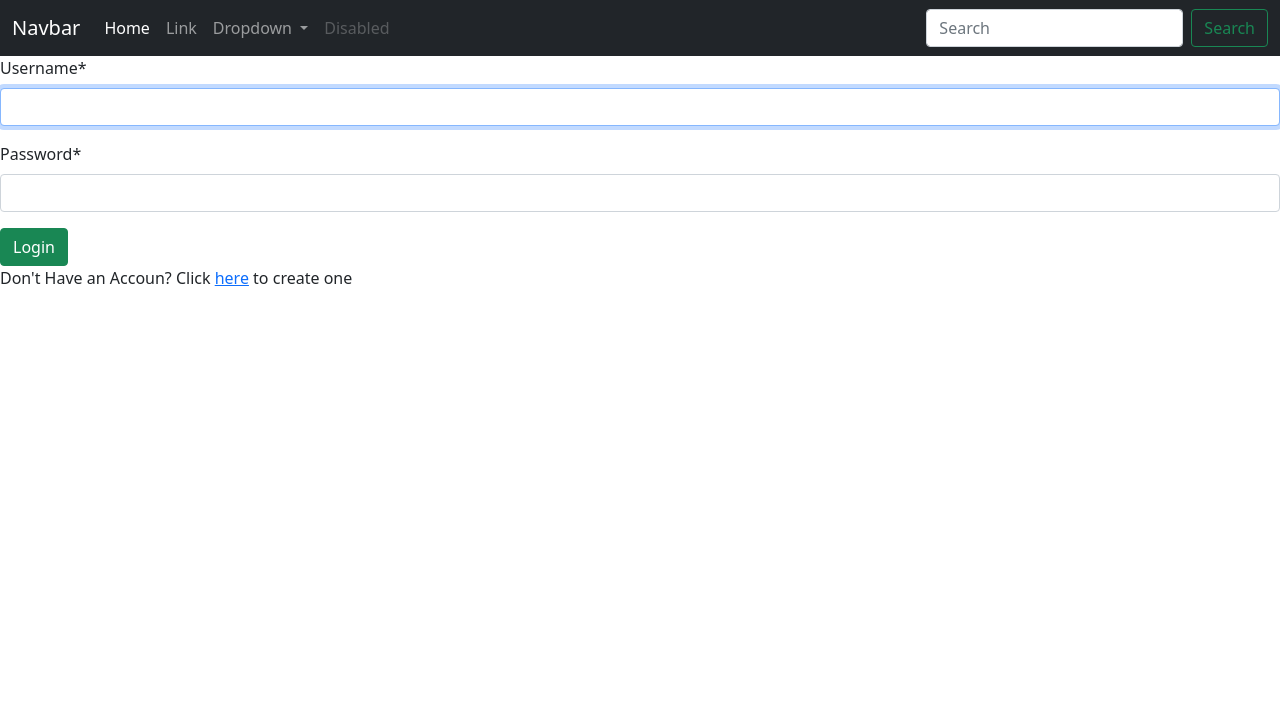
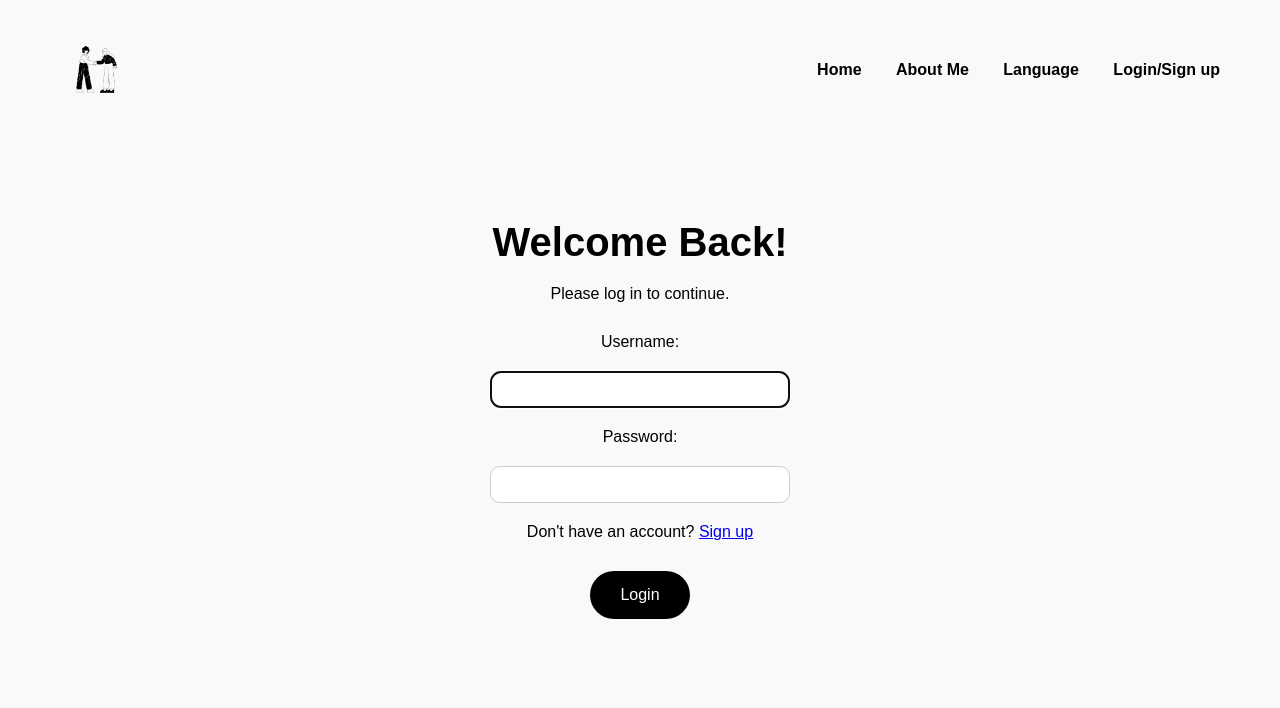
Before and after one commit to BivasNandan/Who-s-Free, a Django app: page /login/ in a window 1280 px wide. Shown: the top 708 px of the page. Run offline with Django 5.2, Linux system fonts and the light colour scheme; some libraries are stand-ins or nearby versions.

Commit message:
connected homepage register page login

```diff
--- a/config/settings.py
+++ b/config/settings.py
@@ -37,13 +37,13 @@ INSTALLED_APPS = [
     'django.contrib.sessions',
     'django.contrib.messages',
     'django.contrib.staticfiles',
-    'crispy_bootstrap5',
 
     #our apps
     'users.apps.UsersConfig',
     'events.apps.EventsConfig',
     'chat.apps.ChatConfig',
     'crispy_forms',
+    'crispy_bootstrap5',
 ]
 
 MIDDLEWARE = [
--- a/config/urls.py
+++ b/config/urls.py
@@ -24,10 +24,10 @@ from chat import views as c_views
 
 urlpatterns = [
     path('admin/', admin.site.urls),
-    path('', u_views.home),
+    path('', u_views.home, name='home'),
     path('events/', e_views.home),
     path('chat/', c_views.home),
-    path('register/', u_views.register, name='register'),
-    path('', include('django.contrib.auth.urls')),
+    path('signup/', u_views.signup, name='signup'),
+    path('login/', u_views.login_view, name = 'login'),
 
 ] + static(settings.MEDIA_URL, document_root = settings.MEDIA_ROOT)
--- /dev/null
+++ b/static/users/css/styles.css
@@ -0,0 +1,115 @@
+/* Base styles */
+* {
+  margin: 0;
+  padding: 0;
+  box-sizing: border-box;
+}
+
+body {
+  font-family: 'Poppins', sans-serif;
+  background: #f9f9f9;
+  color: #000;
+  overflow-x: hidden;
+}
+
+header {
+  display: flex;
+  justify-content: space-between;
+  align-items: center;
+  padding: 20px 60px;
+}
+
+.logo {
+  height: 100px;
+}
+
+nav a {
+  margin-left: 30px;
+  text-decoration: none;
+  color: #000;
+  font-weight: bold;
+}
+
+/* Landing Page */
+.intro, .cta {
+  display: flex;
+  flex-direction: column;
+  align-items: center;
+  padding: 30px 20px;
+  text-align: center;
+}
+
+h1, h2 {
+  font-size: 2.5rem;
+  margin-bottom: 20px;
+}
+
+.questions {
+  display: flex;
+  flex-direction: column;
+  gap: 20px;
+  margin-top: 30px;
+  margin-bottom: 30px;
+}
+
+.question p {
+  font-size: 1.5rem;
+  font-weight: 500;
+}
+
+.handshake {
+  width: 280px;
+  margin-top: 40px;
+}
+
+/* Call to action */
+.hidden {
+  display: none;
+}
+
+.cta p {
+  margin: 20px 0;
+  font-size: 1.2rem;
+}
+
+.primary-btn, .secondary-btn {
+  margin: 10px;
+  padding: 15px 30px;
+  font-size: 1rem;
+  border: none;
+  cursor: pointer;
+  border-radius: 30px;
+  text-decoration: none;
+}
+
+.primary-btn {
+  background-color: #000;
+  color: #fff;
+
+}
+
+.secondary-btn {
+  background-color: transparent;
+  border: 2px solid #000;
+}
+
+/* Signup page */
+.signup-page {
+  padding: 80px 20px;
+  text-align: center;
+}
+
+.signup-form {
+  display: flex;
+  flex-direction: column;
+  gap: 20px;
+  margin-top: 30px;
+  align-items: center;
+}
+
+.signup-form input {
+  width: 300px;
+  padding: 10px;
+  border: 1px solid #ccc;
+  border-radius: 10px;
+}
--- /dev/null
+++ b/static/users/js/script.js
@@ -0,0 +1,5 @@
+// After 2 seconds, hide intro and show CTA
+setTimeout(() => {
+    document.getElementById('intro').classList.add('hidden');
+    document.getElementById('cta').classList.remove('hidden');
+  }, 2000);
--- a/template/base.html
+++ b/template/base.html
@@ -1,53 +1,51 @@
+{% load static %}
+
 <!DOCTYPE html>
 <html lang="en">
 <head>
-    <meta charset="UTF-8">
-    <meta name="viewport" content="width=device-width, initial-scale=1.0">
-    <link href="https://cdn.jsdelivr.net/npm/bootstrap@5.0.2/dist/css/bootstrap.min.css" rel="stylesheet" integrity="sha384-EVSTQN3/azprG1Anm3QDgpJLIm9Nao0Yz1ztcQTwFspd3yD65VohhpuuCOmLASjC" crossorigin="anonymous">
-    <title>Document</title>
+  <meta charset="UTF-8">
+  <meta name="viewport" content="width=device-width, initial-scale=1">
+  <title>Who's Free</title>
+  <link rel="stylesheet" href="{% static 'users/css/styles.css' %}">
 </head>
 <body>
 
-    <nav class="navbar navbar-expand-lg navbar-light bg-light navbar-dark bg-dark"">
-        <div class="container-fluid">
-          <a class="navbar-brand" href="#">Navbar</a>
-          <button class="navbar-toggler" type="button" data-bs-toggle="collapse" data-bs-target="#navbarSupportedContent" aria-controls="navbarSupportedContent" aria-expanded="false" aria-label="Toggle navigation">
-            <span class="navbar-toggler-icon"></span>
-          </button>
-          <div class="collapse navbar-collapse" id="navbarSupportedContent">
-            <ul class="navbar-nav me-auto mb-2 mb-lg-0">
-              <li class="nav-item">
-                <a class="nav-link active" aria-current="page" href="#">Home</a>
-              </li>
-              <li class="nav-item">
-                <a class="nav-link" href="#">Link</a>
-              </li>
-              <li class="nav-item dropdown">
-                <a class="nav-link dropdown-toggle" href="#" id="navbarDropdown" role="button" data-bs-toggle="dropdown" aria-expanded="false">
-                  Dropdown
-                </a>
-                <ul class="dropdown-menu" aria-labelledby="navbarDropdown">
-                  <li><a class="dropdown-item" href="#">Action</a></li>
-                  <li><a class="dropdown-item" href="#">Another action</a></li>
-                  <li><hr class="dropdown-divider"></li>
-                  <li><a class="dropdown-item" href="#">Something else here</a></li>
-                </ul>
-              </li>
-              <li class="nav-item">
-                <a class="nav-link disabled" href="#" tabindex="-1" aria-disabled="true">Disabled</a>
-              </li>
-            </ul>
-            <form class="d-flex">
-              <input class="form-control me-2" type="search" placeholder="Search" aria-label="Search">
-              <button class="btn btn-outline-success" type="submit">Search</button>
-            </form>
-          </div>
-        </div>
-      </nav>
-      {%block content%}
-      {%endblock%}
+<header>
+  <img src="{% static 'users/images/logo1.png' %}" alt="Who's Free Logo" class="logo">
+  <nav>
+    <a href="#">Home</a>
+    <a href="#">About Me</a>
+    <a href="#">Language</a>
+    <a href="signup.html">Login/Sign up</a>
+  </nav>
+</header>
 
-    <script src="https://cdn.jsdelivr.net/npm/@popperjs/core@2.9.2/dist/umd/popper.min.js" integrity="sha384-IQsoLXl5PILFhosVNubq5LC7Qb9DXgDA9i+tQ8Zj3iwWAwPtgFTxbJ8NT4GN1R8p" crossorigin="anonymous"></script>
-    <script src="https://cdn.jsdelivr.net/npm/bootstrap@5.0.2/dist/js/bootstrap.min.js" integrity="sha384-cVKIPhGWiC2Al4u+LWgxfKTRIcfu0JTxR+EQDz/bgldoEyl4H0zUF0QKbrJ0EcQF" crossorigin="anonymous"></script>
+{% block content %}
+<main>
+  <section class="intro" id="intro">
+    <h1>Wanna hangout, but...</h1>
+    <div class="questions">
+      <div class="question">
+        <p>Adult life sucks?</p>
+      </div>
+      <div class="question">
+        <p>No one to hangout with?</p>
+      </div>
+      <div class="question">
+        <p>You don't like to make friends?</p>
+      </div>
+    </div>
+  </section>
+
+  <section class="cta hidden" id="cta">
+    <h2>We got you buddy!</h2>
+    <p>Create your account and start today</p>
+  <a class="primary-btn" href="{% url 'signup' %}">Create account</a>
+  <a class="primary-btn" href="{% url 'login' %}">Already have an account? Login</a>
+</section>
+</main>
+{%endblock%}
+
+<script src="{% static 'users/js/script.js' %}"></script>
 </body>
 </html>
--- a/template/users/home.html
+++ b/template/users/home.html
@@ -2,9 +2,9 @@
 
 {%block content%}
 <h1>Hello User</h1>
-    <table class="table table-dark table-hover">
+    <table class="table table-dark table-striped">
         <thead class="table-dark">
-          <tr class="table-warning">
+          <tr class="">
             <th scope="col">Username</th>
             <th scope="col">User Type</th>
             <th scope="col">E-mail</th>
--- /dev/null
+++ b/template/users/login.html
@@ -0,0 +1,20 @@
+{%extends 'base.html'%}
+
+{%block content%}
+<main class="signup-page">
+  <h1>Welcome Back!</h1>
+  <p>Please log in to continue.</p>
+
+  <form class="signup-form" method="post">
+    {% csrf_token %}
+    {{ form.username.label_tag }}
+    {{ form.username }}
+
+    {{ form.password.label_tag }}
+    {{ form.password}}
+    <p>Don't have an account? <a href="{% url 'signup' %}">Sign up</a></p>
+    <button type="submit" class="primary-btn">Login</button>
+  </form>
+</main>
+
+{%endblock%}
--- a/users/views.py
+++ b/users/views.py
@@ -1,7 +1,9 @@
 from django.shortcuts import render, redirect
 from .models import CustomUser
-from .forms import UserRegistrationForm
-from django.contrib.auth import logout
+from .forms import UserSignUpForm
+from django.contrib.auth import logout, login, authenticate
+from django.contrib.auth.forms import AuthenticationForm
+from django.contrib import messages
 
 # Create your views here.
 def home(request):
@@ -9,17 +11,33 @@ def home(request):
     context = {
         'users': users,
     }
-    return render(request, template_name='users/home.html', context=context)
+    return render(request, template_name='base.html', context=context)
 
 
-def register(response):
-    if response.method == 'POST':
-        form = UserRegistrationForm(response.POST)
-
+def signup(request):
+    if request.method == 'POST':
+        form = UserSignUpForm(request.POST)
         if form.is_valid():
             form.save()
-            return redirect('/login')
+            messages.success(request, 'Account Created Successfully!')
+            return redirect('login')
+        else:
+            messages.error(request, 'Please correct the errors below.')
     else:
-        form = UserRegistrationForm()
+        form = UserSignUpForm()
+    return render(request, 'users/signup.html', {'form': form})
 
-    return render(response, 'users/register.html', {'form': form})
+def login_view(request):
+    if request.method == 'POST':
+        username = request.POST.get("username")
+        password = request.POST.get("password")
+        user = authenticate(request, username=username, password=password)
+        if user is not None:
+            login(request, user)
+            messages.success(request, f"Welcome back, {user.username}!")
+            return redirect('home')  # Redirect to the home page after successful login
+        else:
+            messages.error(request, "Invalid username or password. Please try again.")
+    else:
+        form = AuthenticationForm()
+    return render(request, 'users/login.html', {'form': form})
```
Also changed, not shown: chat/models.py (+51 -1 lines), template/users/signup.html (added, +57 -0 lines), users/forms.py (+19 -1 lines), chat/migrations/0001_initial.py (added), static/users/images/logo1.png (added).
